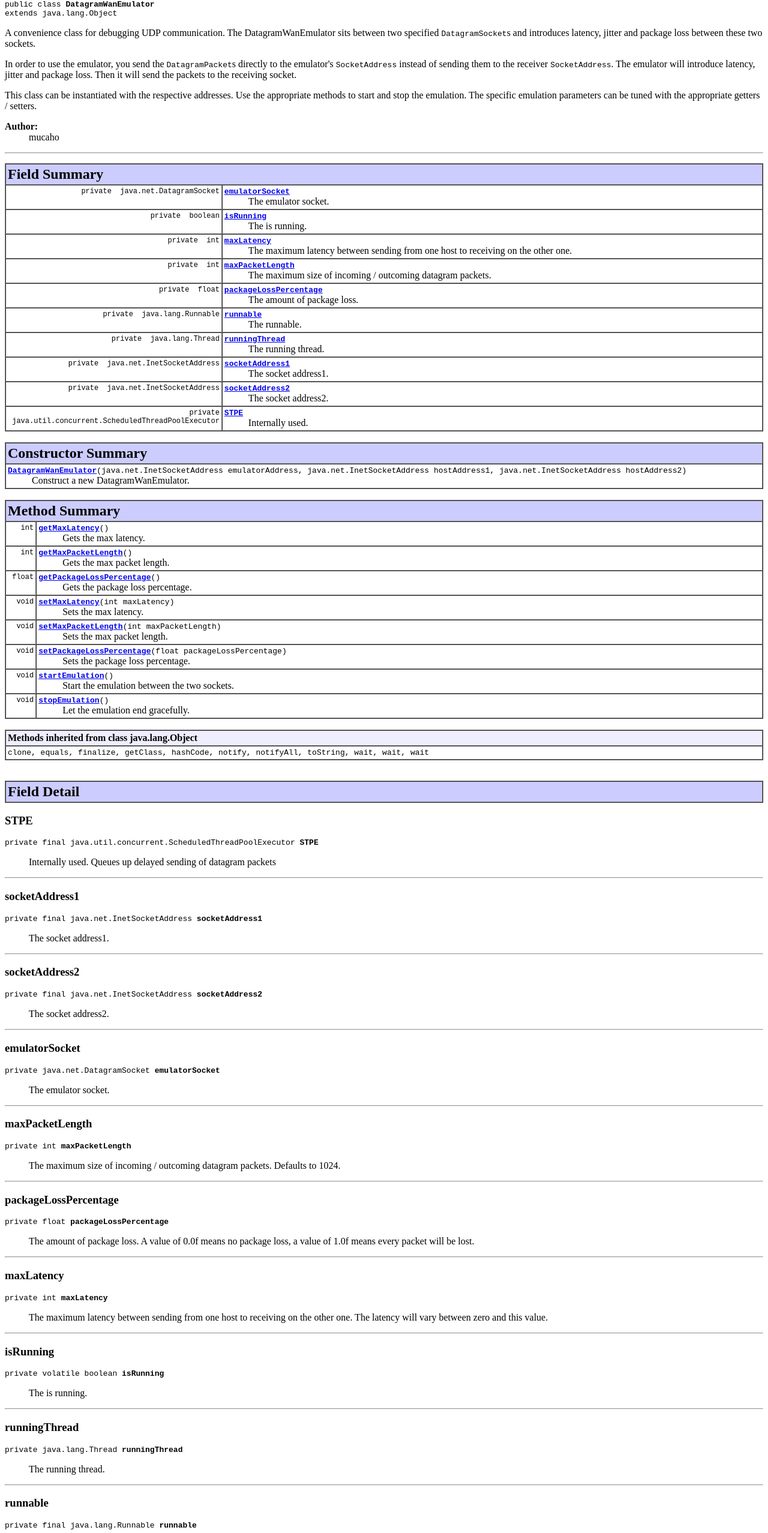
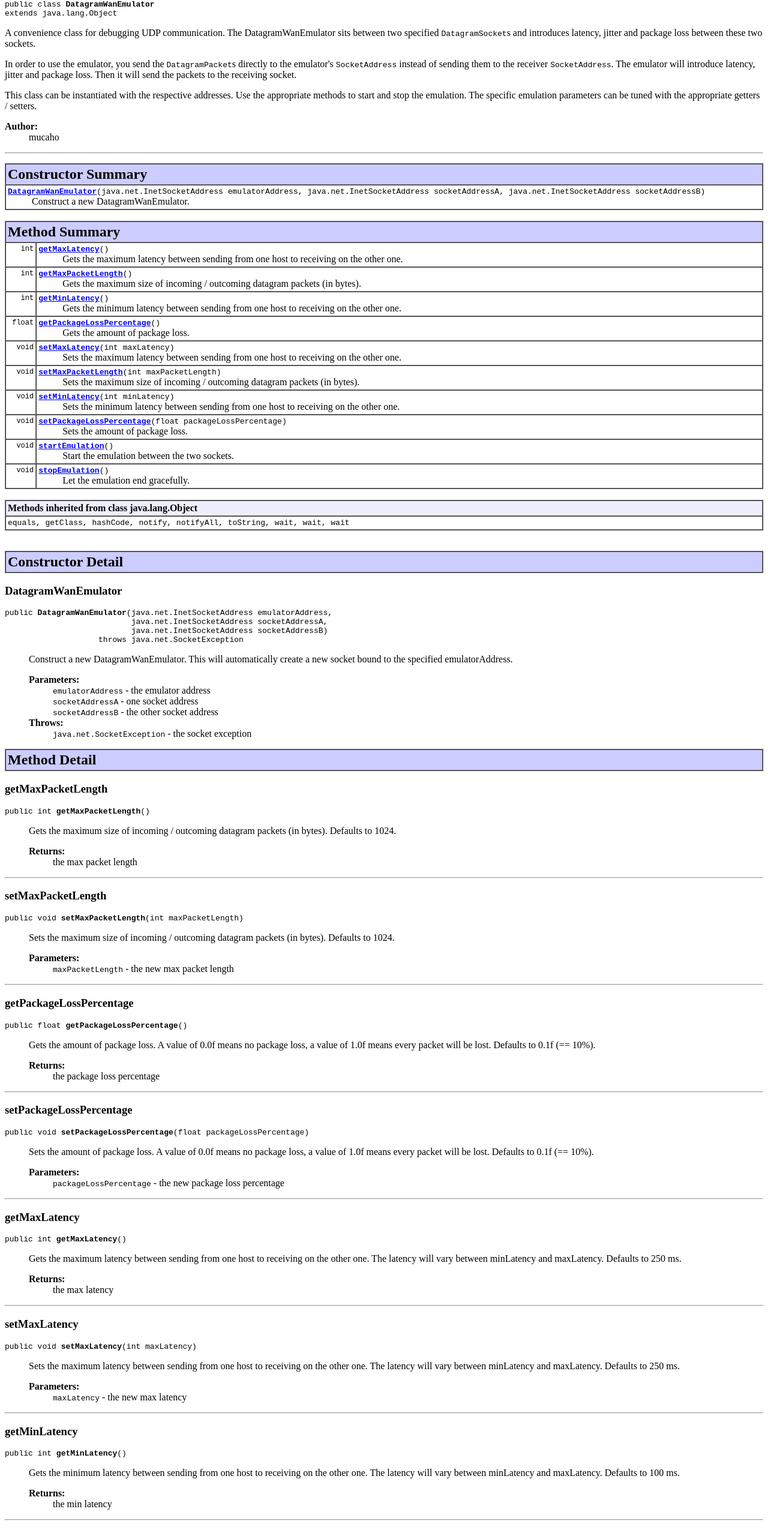
Before and after one commit to mucaho/jnetemu, a plain HTML site: page index.html in a window 1280 px wide. Shown: the part 225-2780 px from the top of the page at 60% size. Drawn offline with Linux system fonts and the light colour scheme.

Commit message:
modif docu

```diff
--- a/index.html
+++ b/index.html
@@ -2,12 +2,12 @@
 <!--NewPage-->
 <HTML>
 <HEAD>
-<!-- Generated by javadoc (build 1.6.0_45) on Mon Nov 18 11:24:08 CET 2013 -->
+<!-- Generated by javadoc (build 1.6.0_45) on Tue Nov 19 03:17:31 CET 2013 -->
 <TITLE>
 DatagramWanEmulator
 </TITLE>
 
-<META NAME="date" CONTENT="2013-11-18">
+<META NAME="date" CONTENT="2013-11-19">
 
 <LINK REL ="stylesheet" TYPE="text/css" HREF="stylesheet.css" TITLE="Style">
 
@@ -75,9 +75,9 @@ function windowTitle()
 </TR>
 <TR>
 <TD VALIGN="top" CLASS="NavBarCell3"><FONT SIZE="-2">
-  SUMMARY:&nbsp;NESTED&nbsp;|&nbsp;<A HREF="#field_summary">FIELD</A>&nbsp;|&nbsp;<A HREF="#constructor_summary">CONSTR</A>&nbsp;|&nbsp;<A HREF="#method_summary">METHOD</A></FONT></TD>
+  SUMMARY:&nbsp;NESTED&nbsp;|&nbsp;FIELD&nbsp;|&nbsp;<A HREF="#constructor_summary">CONSTR</A>&nbsp;|&nbsp;<A HREF="#method_summary">METHOD</A></FONT></TD>
 <TD VALIGN="top" CLASS="NavBarCell3"><FONT SIZE="-2">
-DETAIL:&nbsp;<A HREF="#field_detail">FIELD</A>&nbsp;|&nbsp;<A HREF="#constructor_detail">CONSTR</A>&nbsp;|&nbsp;<A HREF="#method_detail">METHOD</A></FONT></TD>
+DETAIL:&nbsp;FIELD&nbsp;|&nbsp;<A HREF="#constructor_detail">CONSTR</A>&nbsp;|&nbsp;<A HREF="#method_detail">METHOD</A></FONT></TD>
 </TR>
 </TABLE>
 <A NAME="skip-navbar_top"></A>
@@ -123,96 +123,7 @@ A convenience class for debugging UDP communication. The DatagramWanEmulator sit
 <HR>
 
 <P>
-<!-- =========== FIELD SUMMARY =========== -->
 
-<A NAME="field_summary"><!-- --></A>
-<TABLE BORDER="1" WIDTH="100%" CELLPADDING="3" CELLSPACING="0" SUMMARY="">
-<TR BGCOLOR="#CCCCFF" CLASS="TableHeadingColor">
-<TH ALIGN="left" COLSPAN="2"><FONT SIZE="+2">
-<B>Field Summary</B></FONT></TH>
-</TR>
-<TR BGCOLOR="white" CLASS="TableRowColor">
-<TD ALIGN="right" VALIGN="top" WIDTH="1%"><FONT SIZE="-1">
-<CODE>private &nbsp;java.net.DatagramSocket</CODE></FONT></TD>
-<TD><CODE><B><A HREF="../util/DatagramWanEmulator.html#emulatorSocket">emulatorSocket</A></B></CODE>
-
-<BR>
-&nbsp;&nbsp;&nbsp;&nbsp;&nbsp;&nbsp;&nbsp;&nbsp;&nbsp;&nbsp;The emulator socket.</TD>
-</TR>
-<TR BGCOLOR="white" CLASS="TableRowColor">
-<TD ALIGN="right" VALIGN="top" WIDTH="1%"><FONT SIZE="-1">
-<CODE>private &nbsp;boolean</CODE></FONT></TD>
-<TD><CODE><B><A HREF="../util/DatagramWanEmulator.html#isRunning">isRunning</A></B></CODE>
-
-<BR>
-&nbsp;&nbsp;&nbsp;&nbsp;&nbsp;&nbsp;&nbsp;&nbsp;&nbsp;&nbsp;The is running.</TD>
-</TR>
-<TR BGCOLOR="white" CLASS="TableRowColor">
-<TD ALIGN="right" VALIGN="top" WIDTH="1%"><FONT SIZE="-1">
-<CODE>private &nbsp;int</CODE></FONT></TD>
-<TD><CODE><B><A HREF="../util/DatagramWanEmulator.html#maxLatency">maxLatency</A></B></CODE>
-
-<BR>
-&nbsp;&nbsp;&nbsp;&nbsp;&nbsp;&nbsp;&nbsp;&nbsp;&nbsp;&nbsp;The maximum latency between sending from one host to receiving on the other one.</TD>
-</TR>
-<TR BGCOLOR="white" CLASS="TableRowColor">
-<TD ALIGN="right" VALIGN="top" WIDTH="1%"><FONT SIZE="-1">
-<CODE>private &nbsp;int</CODE></FONT></TD>
-<TD><CODE><B><A HREF="../util/DatagramWanEmulator.html#maxPacketLength">maxPacketLength</A></B></CODE>
-
-<BR>
-&nbsp;&nbsp;&nbsp;&nbsp;&nbsp;&nbsp;&nbsp;&nbsp;&nbsp;&nbsp;The maximum size of incoming / outcoming datagram packets.</TD>
-</TR>
-<TR BGCOLOR="white" CLASS="TableRowColor">
-<TD ALIGN="right" VALIGN="top" WIDTH="1%"><FONT SIZE="-1">
-<CODE>private &nbsp;float</CODE></FONT></TD>
-<TD><CODE><B><A HREF="../util/DatagramWanEmulator.html#packageLossPercentage">packageLossPercentage</A></B></CODE>
-
-<BR>
-&nbsp;&nbsp;&nbsp;&nbsp;&nbsp;&nbsp;&nbsp;&nbsp;&nbsp;&nbsp;The amount of package loss.</TD>
-</TR>
-<TR BGCOLOR="white" CLASS="TableRowColor">
-<TD ALIGN="right" VALIGN="top" WIDTH="1%"><FONT SIZE="-1">
-<CODE>private &nbsp;java.lang.Runnable</CODE></FONT></TD>
-<TD><CODE><B><A HREF="../util/DatagramWanEmulator.html#runnable">runnable</A></B></CODE>
-
-<BR>
-&nbsp;&nbsp;&nbsp;&nbsp;&nbsp;&nbsp;&nbsp;&nbsp;&nbsp;&nbsp;The runnable.</TD>
-</TR>
-<TR BGCOLOR="white" CLASS="TableRowColor">
-<TD ALIGN="right" VALIGN="top" WIDTH="1%"><FONT SIZE="-1">
-<CODE>private &nbsp;java.lang.Thread</CODE></FONT></TD>
-<TD><CODE><B><A HREF="../util/DatagramWanEmulator.html#runningThread">runningThread</A></B></CODE>
-
-<BR>
-&nbsp;&nbsp;&nbsp;&nbsp;&nbsp;&nbsp;&nbsp;&nbsp;&nbsp;&nbsp;The running thread.</TD>
-</TR>
-<TR BGCOLOR="white" CLASS="TableRowColor">
-<TD ALIGN="right" VALIGN="top" WIDTH="1%"><FONT SIZE="-1">
-<CODE>private &nbsp;java.net.InetSocketAddress</CODE></FONT></TD>
-<TD><CODE><B><A HREF="../util/DatagramWanEmulator.html#socketAddress1">socketAddress1</A></B></CODE>
-
-<BR>
-&nbsp;&nbsp;&nbsp;&nbsp;&nbsp;&nbsp;&nbsp;&nbsp;&nbsp;&nbsp;The socket address1.</TD>
-</TR>
-<TR BGCOLOR="white" CLASS="TableRowColor">
-<TD ALIGN="right" VALIGN="top" WIDTH="1%"><FONT SIZE="-1">
-<CODE>private &nbsp;java.net.InetSocketAddress</CODE></FONT></TD>
-<TD><CODE><B><A HREF="../util/DatagramWanEmulator.html#socketAddress2">socketAddress2</A></B></CODE>
-
-<BR>
-&nbsp;&nbsp;&nbsp;&nbsp;&nbsp;&nbsp;&nbsp;&nbsp;&nbsp;&nbsp;The socket address2.</TD>
-</TR>
-<TR BGCOLOR="white" CLASS="TableRowColor">
-<TD ALIGN="right" VALIGN="top" WIDTH="1%"><FONT SIZE="-1">
-<CODE>private &nbsp;java.util.concurrent.ScheduledThreadPoolExecutor</CODE></FONT></TD>
-<TD><CODE><B><A HREF="../util/DatagramWanEmulator.html#STPE">STPE</A></B></CODE>
-
-<BR>
-&nbsp;&nbsp;&nbsp;&nbsp;&nbsp;&nbsp;&nbsp;&nbsp;&nbsp;&nbsp;Internally used.</TD>
-</TR>
-</TABLE>
-&nbsp;
 <!-- ======== CONSTRUCTOR SUMMARY ======== -->
 
 <A NAME="constructor_summary"><!-- --></A>
@@ -223,8 +134,8 @@ A convenience class for debugging UDP communication. The DatagramWanEmulator sit
 </TR>
 <TR BGCOLOR="white" CLASS="TableRowColor">
 <TD><CODE><B><A HREF="../util/DatagramWanEmulator.html#DatagramWanEmulator(java.net.InetSocketAddress, java.net.InetSocketAddress, java.net.InetSocketAddress)">DatagramWanEmulator</A></B>(java.net.InetSocketAddress&nbsp;emulatorAddress,
-                    java.net.InetSocketAddress&nbsp;hostAddress1,
-                    java.net.InetSocketAddress&nbsp;hostAddress2)</CODE>
+                    java.net.InetSocketAddress&nbsp;socketAddressA,
+                    java.net.InetSocketAddress&nbsp;socketAddressB)</CODE>
 
 <BR>
 &nbsp;&nbsp;&nbsp;&nbsp;&nbsp;&nbsp;&nbsp;&nbsp;&nbsp;&nbsp;Construct a new DatagramWanEmulator.</TD>
@@ -245,7 +156,7 @@ A convenience class for debugging UDP communication. The DatagramWanEmulator sit
 <TD><CODE><B><A HREF="../util/DatagramWanEmulator.html#getMaxLatency()">getMaxLatency</A></B>()</CODE>
 
 <BR>
-&nbsp;&nbsp;&nbsp;&nbsp;&nbsp;&nbsp;&nbsp;&nbsp;&nbsp;&nbsp;Gets the max latency.</TD>
+&nbsp;&nbsp;&nbsp;&nbsp;&nbsp;&nbsp;&nbsp;&nbsp;&nbsp;&nbsp;Gets the maximum latency between sending from one host to receiving on the other one.</TD>
 </TR>
 <TR BGCOLOR="white" CLASS="TableRowColor">
 <TD ALIGN="right" VALIGN="top" WIDTH="1%"><FONT SIZE="-1">
@@ -253,7 +164,15 @@ A convenience class for debugging UDP communication. The DatagramWanEmulator sit
 <TD><CODE><B><A HREF="../util/DatagramWanEmulator.html#getMaxPacketLength()">getMaxPacketLength</A></B>()</CODE>
 
 <BR>
-&nbsp;&nbsp;&nbsp;&nbsp;&nbsp;&nbsp;&nbsp;&nbsp;&nbsp;&nbsp;Gets the max packet length.</TD>
+&nbsp;&nbsp;&nbsp;&nbsp;&nbsp;&nbsp;&nbsp;&nbsp;&nbsp;&nbsp;Gets the maximum size of incoming / outcoming datagram packets (in bytes).</TD>
+</TR>
+<TR BGCOLOR="white" CLASS="TableRowColor">
+<TD ALIGN="right" VALIGN="top" WIDTH="1%"><FONT SIZE="-1">
+<CODE>&nbsp;int</CODE></FONT></TD>
+<TD><CODE><B><A HREF="../util/DatagramWanEmulator.html#getMinLatency()">getMinLatency</A></B>()</CODE>
+
+<BR>
+&nbsp;&nbsp;&nbsp;&nbsp;&nbsp;&nbsp;&nbsp;&nbsp;&nbsp;&nbsp;Gets the minimum latency between sending from one host to receiving on the other one.</TD>
 </TR>
 <TR BGCOLOR="white" CLASS="TableRowColor">
 <TD ALIGN="right" VALIGN="top" WIDTH="1%"><FONT SIZE="-1">
@@ -261,7 +180,7 @@ A convenience class for debugging UDP communication. The DatagramWanEmulator sit
 <TD><CODE><B><A HREF="../util/DatagramWanEmulator.html#getPackageLossPercentage()">getPackageLossPercentage</A></B>()</CODE>
 
 <BR>
-&nbsp;&nbsp;&nbsp;&nbsp;&nbsp;&nbsp;&nbsp;&nbsp;&nbsp;&nbsp;Gets the package loss percentage.</TD>
+&nbsp;&nbsp;&nbsp;&nbsp;&nbsp;&nbsp;&nbsp;&nbsp;&nbsp;&nbsp;Gets the amount of package loss.</TD>
 </TR>
 <TR BGCOLOR="white" CLASS="TableRowColor">
 <TD ALIGN="right" VALIGN="top" WIDTH="1%"><FONT SIZE="-1">
@@ -269,7 +188,7 @@ A convenience class for debugging UDP communication. The DatagramWanEmulator sit
 <TD><CODE><B><A HREF="../util/DatagramWanEmulator.html#setMaxLatency(int)">setMaxLatency</A></B>(int&nbsp;maxLatency)</CODE>
 
 <BR>
-&nbsp;&nbsp;&nbsp;&nbsp;&nbsp;&nbsp;&nbsp;&nbsp;&nbsp;&nbsp;Sets the max latency.</TD>
+&nbsp;&nbsp;&nbsp;&nbsp;&nbsp;&nbsp;&nbsp;&nbsp;&nbsp;&nbsp;Sets the maximum latency between sending from one host to receiving on the other one.</TD>
 </TR>
 <TR BGCOLOR="white" CLASS="TableRowColor">
 <TD ALIGN="right" VALIGN="top" WIDTH="1%"><FONT SIZE="-1">
@@ -277,7 +196,15 @@ A convenience class for debugging UDP communication. The DatagramWanEmulator sit
 <TD><CODE><B><A HREF="../util/DatagramWanEmulator.html#setMaxPacketLength(int)">setMaxPacketLength</A></B>(int&nbsp;maxPacketLength)</CODE>
 
 <BR>
-&nbsp;&nbsp;&nbsp;&nbsp;&nbsp;&nbsp;&nbsp;&nbsp;&nbsp;&nbsp;Sets the max packet length.</TD>
+&nbsp;&nbsp;&nbsp;&nbsp;&nbsp;&nbsp;&nbsp;&nbsp;&nbsp;&nbsp;Sets the maximum size of incoming / outcoming datagram packets (in bytes).</TD>
+</TR>
+<TR BGCOLOR="white" CLASS="TableRowColor">
+<TD ALIGN="right" VALIGN="top" WIDTH="1%"><FONT SIZE="-1">
+<CODE>&nbsp;void</CODE></FONT></TD>
+<TD><CODE><B><A HREF="../util/DatagramWanEmulator.html#setMinLatency(int)">setMinLatency</A></B>(int&nbsp;minLatency)</CODE>
+
+<BR>
+&nbsp;&nbsp;&nbsp;&nbsp;&nbsp;&nbsp;&nbsp;&nbsp;&nbsp;&nbsp;Sets the minimum latency between sending from one host to receiving on the other one.</TD>
 </TR>
 <TR BGCOLOR="white" CLASS="TableRowColor">
 <TD ALIGN="right" VALIGN="top" WIDTH="1%"><FONT SIZE="-1">
@@ -285,7 +212,7 @@ A convenience class for debugging UDP communication. The DatagramWanEmulator sit
 <TD><CODE><B><A HREF="../util/DatagramWanEmulator.html#setPackageLossPercentage(float)">setPackageLossPercentage</A></B>(float&nbsp;packageLossPercentage)</CODE>
 
 <BR>
-&nbsp;&nbsp;&nbsp;&nbsp;&nbsp;&nbsp;&nbsp;&nbsp;&nbsp;&nbsp;Sets the package loss percentage.</TD>
+&nbsp;&nbsp;&nbsp;&nbsp;&nbsp;&nbsp;&nbsp;&nbsp;&nbsp;&nbsp;Sets the amount of package loss.</TD>
 </TR>
 <TR BGCOLOR="white" CLASS="TableRowColor">
 <TD ALIGN="right" VALIGN="top" WIDTH="1%"><FONT SIZE="-1">
@@ -310,142 +237,11 @@ A convenience class for debugging UDP communication. The DatagramWanEmulator sit
 <TH ALIGN="left"><B>Methods inherited from class java.lang.Object</B></TH>
 </TR>
 <TR BGCOLOR="white" CLASS="TableRowColor">
-<TD><CODE>clone, equals, finalize, getClass, hashCode, notify, notifyAll, toString, wait, wait, wait</CODE></TD>
+<TD><CODE>equals, getClass, hashCode, notify, notifyAll, toString, wait, wait, wait</CODE></TD>
 </TR>
 </TABLE>
 &nbsp;
 <P>
-
-<!-- ============ FIELD DETAIL =========== -->
-
-<A NAME="field_detail"><!-- --></A>
-<TABLE BORDER="1" WIDTH="100%" CELLPADDING="3" CELLSPACING="0" SUMMARY="">
-<TR BGCOLOR="#CCCCFF" CLASS="TableHeadingColor">
-<TH ALIGN="left" COLSPAN="1"><FONT SIZE="+2">
-<B>Field Detail</B></FONT></TH>
-</TR>
-</TABLE>
-
-<A NAME="STPE"><!-- --></A><H3>
-STPE</H3>
-<PRE>
-private final java.util.concurrent.ScheduledThreadPoolExecutor <B>STPE</B></PRE>
-<DL>
-<DD>Internally used. Queues up delayed sending of datagram packets
-<P>
-<DL>
-</DL>
-</DL>
-<HR>
-
-<A NAME="socketAddress1"><!-- --></A><H3>
-socketAddress1</H3>
-<PRE>
-private final java.net.InetSocketAddress <B>socketAddress1</B></PRE>
-<DL>
-<DD>The socket address1.
-<P>
-<DL>
-</DL>
-</DL>
-<HR>
-
-<A NAME="socketAddress2"><!-- --></A><H3>
-socketAddress2</H3>
-<PRE>
-private final java.net.InetSocketAddress <B>socketAddress2</B></PRE>
-<DL>
-<DD>The socket address2.
-<P>
-<DL>
-</DL>
-</DL>
-<HR>
-
-<A NAME="emulatorSocket"><!-- --></A><H3>
-emulatorSocket</H3>
-<PRE>
-private java.net.DatagramSocket <B>emulatorSocket</B></PRE>
-<DL>
-<DD>The emulator socket.
-<P>
-<DL>
-</DL>
-</DL>
-<HR>
-
-<A NAME="maxPacketLength"><!-- --></A><H3>
-maxPacketLength</H3>
-<PRE>
-private int <B>maxPacketLength</B></PRE>
-<DL>
-<DD>The maximum size of incoming / outcoming datagram packets. Defaults to 1024.
-<P>
-<DL>
-</DL>
-</DL>
-<HR>
-
-<A NAME="packageLossPercentage"><!-- --></A><H3>
-packageLossPercentage</H3>
-<PRE>
-private float <B>packageLossPercentage</B></PRE>
-<DL>
-<DD>The amount of package loss. A value of 0.0f means no package loss,
- a value of 1.0f means every packet will be lost.
-<P>
-<DL>
-</DL>
-</DL>
-<HR>
-
-<A NAME="maxLatency"><!-- --></A><H3>
-maxLatency</H3>
-<PRE>
-private int <B>maxLatency</B></PRE>
-<DL>
-<DD>The maximum latency between sending from one host to receiving on the other one.
- The latency will vary between zero and this value.
-<P>
-<DL>
-</DL>
-</DL>
-<HR>
-
-<A NAME="isRunning"><!-- --></A><H3>
-isRunning</H3>
-<PRE>
-private volatile boolean <B>isRunning</B></PRE>
-<DL>
-<DD>The is running.
-<P>
-<DL>
-</DL>
-</DL>
-<HR>
-
-<A NAME="runningThread"><!-- --></A><H3>
-runningThread</H3>
-<PRE>
-private java.lang.Thread <B>runningThread</B></PRE>
-<DL>
-<DD>The running thread.
-<P>
-<DL>
-</DL>
-</DL>
-<HR>
-
-<A NAME="runnable"><!-- --></A><H3>
-runnable</H3>
-<PRE>
-private final java.lang.Runnable <B>runnable</B></PRE>
-<DL>
-<DD>The runnable.
-<P>
-<DL>
-</DL>
-</DL>
 
 <!-- ========= CONSTRUCTOR DETAIL ======== -->
 
@@ -461,15 +257,15 @@ private final java.lang.Runnable <B>runnable</B></PRE>
 DatagramWanEmulator</H3>
 <PRE>
 public <B>DatagramWanEmulator</B>(java.net.InetSocketAddress&nbsp;emulatorAddress,
-                           java.net.InetSocketAddress&nbsp;hostAddress1,
-                           java.net.InetSocketAddress&nbsp;hostAddress2)
+                           java.net.InetSocketAddress&nbsp;socketAddressA,
+                           java.net.InetSocketAddress&nbsp;socketAddressB)
                     throws java.net.SocketException</PRE>
 <DL>
 <DD>Construct a new DatagramWanEmulator. This will automatically create a new socket
  bound to the specified emulatorAddress.
 <P>
 <DL>
-<DT><B>Parameters:</B><DD><CODE>emulatorAddress</CODE> - the emulator address<DD><CODE>hostAddress1</CODE> - the host address1<DD><CODE>hostAddress2</CODE> - the host address2
+<DT><B>Parameters:</B><DD><CODE>emulatorAddress</CODE> - the emulator address<DD><CODE>socketAddressA</CODE> - one socket address<DD><CODE>socketAddressB</CODE> - the other socket address
 <DT><B>Throws:</B>
 <DD><CODE>java.net.SocketException</CODE> - the socket exception</DL>
 </DL>
@@ -489,7 +285,8 @@ getMaxPacketLength</H3>
 <PRE>
 public int <B>getMaxPacketLength</B>()</PRE>
 <DL>
-<DD>Gets the max packet length.
+<DD>Gets the maximum size of incoming / outcoming datagram packets (in bytes).
+ Defaults to 1024.
 <P>
 <DD><DL>
 
@@ -503,7 +300,8 @@ setMaxPacketLength</H3>
 <PRE>
 public void <B>setMaxPacketLength</B>(int&nbsp;maxPacketLength)</PRE>
 <DL>
-<DD>Sets the max packet length.
+<DD>Sets the maximum size of incoming / outcoming datagram packets (in bytes).
+ Defaults to 1024.
 <P>
 <DD><DL>
 <DT><B>Parameters:</B><DD><CODE>maxPacketLength</CODE> - the new max packet length</DL>
@@ -516,7 +314,9 @@ getPackageLossPercentage</H3>
 <PRE>
 public float <B>getPackageLossPercentage</B>()</PRE>
 <DL>
-<DD>Gets the package loss percentage.
+<DD>Gets the amount of package loss.
+ A value of 0.0f means no package loss, a value of 1.0f means every packet will be lost.
+ Defaults to 0.1f (== 10%).
 <P>
 <DD><DL>
 
@@ -530,7 +330,9 @@ setPackageLossPercentage</H3>
 <PRE>
 public void <B>setPackageLossPercentage</B>(float&nbsp;packageLossPercentage)</PRE>
 <DL>
-<DD>Sets the package loss percentage.
+<DD>Sets the amount of package loss.
+ A value of 0.0f means no package loss, a value of 1.0f means every packet will be lost.
+ Defaults to 0.1f (== 10%).
 <P>
 <DD><DL>
 <DT><B>Parameters:</B><DD><CODE>packageLossPercentage</CODE> - the new package loss percentage</DL>
@@ -543,7 +345,8 @@ getMaxLatency</H3>
 <PRE>
 public int <B>getMaxLatency</B>()</PRE>
 <DL>
-<DD>Gets the max latency.
+<DD>Gets the maximum latency between sending from one host to receiving on the other one.
+ The latency will vary between minLatency and maxLatency. Defaults to 250 ms.
 <P>
 <DD><DL>
 
@@ -557,10 +360,40 @@ setMaxLatency</H3>
 <PRE>
 public void <B>setMaxLatency</B>(int&nbsp;maxLatency)</PRE>
 <DL>
-<DD>Sets the max latency.
+<DD>Sets the maximum latency between sending from one host to receiving on the other one.
+ The latency will vary between minLatency and maxLatency. Defaults to 250 ms.
 <P>
 <DD><DL>
 <DT><B>Parameters:</B><DD><CODE>maxLatency</CODE> - the new max latency</DL>
+</DD>
+</DL>
+<HR>
+
+<A NAME="getMinLatency()"><!-- --></A><H3>
+getMinLatency</H3>
+<PRE>
+public int <B>getMinLatency</B>()</PRE>
+<DL>
+<DD>Gets the minimum latency between sending from one host to receiving on the other one.
+ The latency will vary between minLatency and maxLatency. Defaults to 100 ms.
+<P>
+<DD><DL>
+
+<DT><B>Returns:</B><DD>the min latency</DL>
+</DD>
+</DL>
+<HR>
+
+<A NAME="setMinLatency(int)"><!-- --></A><H3>
+setMinLatency</H3>
+<PRE>
+public void <B>setMinLatency</B>(int&nbsp;minLatency)</PRE>
+<DL>
+<DD>Sets the minimum latency between sending from one host to receiving on the other one.
+ The latency will vary between minLatency and maxLatency. Defaults to 100 ms.
+<P>
+<DD><DL>
+<DT><B>Parameters:</B><DD><CODE>minLatency</CODE> - the new min latency</DL>
 </DD>
 </DL>
 <HR>
@@ -643,9 +476,9 @@ public void <B>stopEmulation</B>()
 </TR>
 <TR>
 <TD VALIGN="top" CLASS="NavBarCell3"><FONT SIZE="-2">
-  SUMMARY:&nbsp;NESTED&nbsp;|&nbsp;<A HREF="#field_summary">FIELD</A>&nbsp;|&nbsp;<A HREF="#constructor_summary">CONSTR</A>&nbsp;|&nbsp;<A HREF="#method_summary">METHOD</A></FONT></TD>
+  SUMMARY:&nbsp;NESTED&nbsp;|&nbsp;FIELD&nbsp;|&nbsp;<A HREF="#constructor_summary">CONSTR</A>&nbsp;|&nbsp;<A HREF="#method_summary">METHOD</A></FONT></TD>
 <TD VALIGN="top" CLASS="NavBarCell3"><FONT SIZE="-2">
-DETAIL:&nbsp;<A HREF="#field_detail">FIELD</A>&nbsp;|&nbsp;<A HREF="#constructor_detail">CONSTR</A>&nbsp;|&nbsp;<A HREF="#method_detail">METHOD</A></FONT></TD>
+DETAIL:&nbsp;FIELD&nbsp;|&nbsp;<A HREF="#constructor_detail">CONSTR</A>&nbsp;|&nbsp;<A HREF="#method_detail">METHOD</A></FONT></TD>
 </TR>
 </TABLE>
 <A NAME="skip-navbar_bottom"></A>
```
